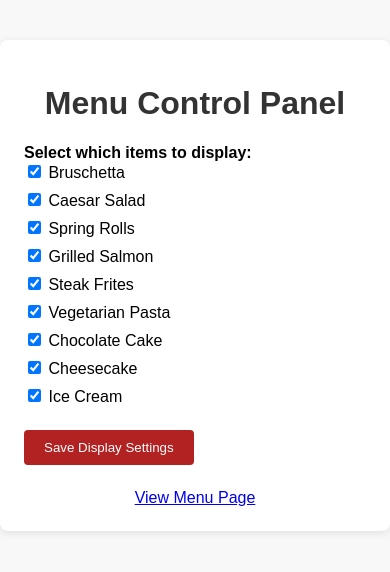
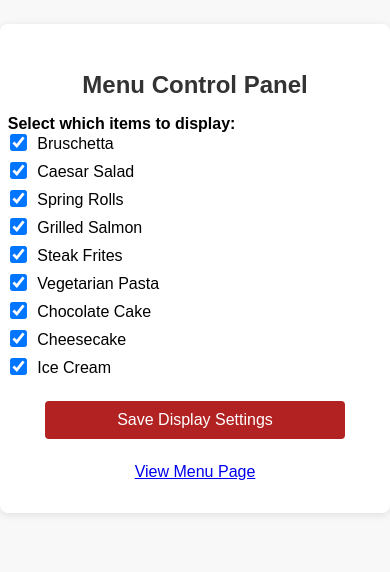
Before and after one commit to tonyfran94/lepecheurdunord, a plain HTML site: page index.html in a window 390 px wide. Drawn offline with Linux system fonts and the light colour scheme.

Commit message:
index.html

```diff
--- a/index.html
+++ b/index.html
@@ -3,15 +3,22 @@
 <head>
     <meta charset="UTF-8">
     <meta name="viewport" content="width=device-width, initial-scale=1.0">
-    <title>Menu Control Panel</title>
+    <title>Le Pecheur du Nord</title>
     <style>
         body { font-family: Arial, sans-serif; background: #f8f8f8; margin: 0; padding: 0; }
-        .container { max-width: 500px; margin: 40px auto; background: #fff; padding: 24px; border-radius: 8px; box-shadow: 0 2px 8px rgba(0,0,0,0.1); }
-        h1 { text-align: center; color: #333; }
+        .container { max-width: 500px; margin: 24px auto; background: #fff; padding: 16px; border-radius: 8px; box-shadow: 0 2px 8px rgba(0,0,0,0.1); }
+        h1 { text-align: center; color: #333; font-size: 2rem; }
         .section { margin-bottom: 24px; }
-        label { display: block; margin-bottom: 8px; }
-        button { background: #b22222; color: #fff; border: none; padding: 10px 20px; border-radius: 4px; cursor: pointer; }
+        label { display: block; margin-bottom: 8px; font-size: 1.1rem; }
+        input[type="checkbox"] { transform: scale(1.3); margin-right: 8px; }
+        button { background: #b22222; color: #fff; border: none; padding: 12px 24px; border-radius: 4px; cursor: pointer; font-size: 1.1rem; width: 100%; max-width: 300px; margin: 0 auto; display: block; }
         button:disabled { background: #ccc; }
+        @media (max-width: 600px) {
+            .container { max-width: 98vw; padding: 8vw 2vw; }
+            h1 { font-size: 1.5rem; }
+            label { font-size: 1rem; }
+            button { font-size: 1rem; padding: 10px 0; }
+        }
     </style>
     <script>
         function saveSettings() {
```
